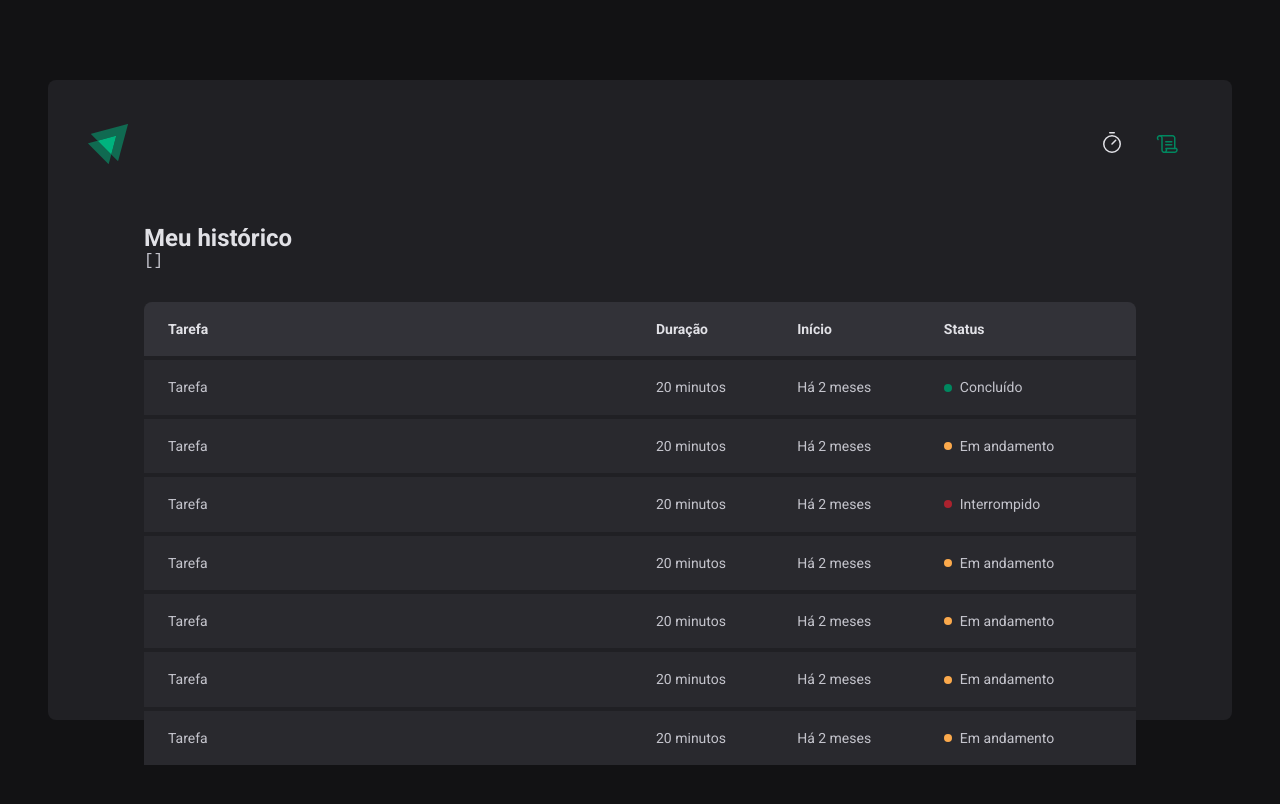
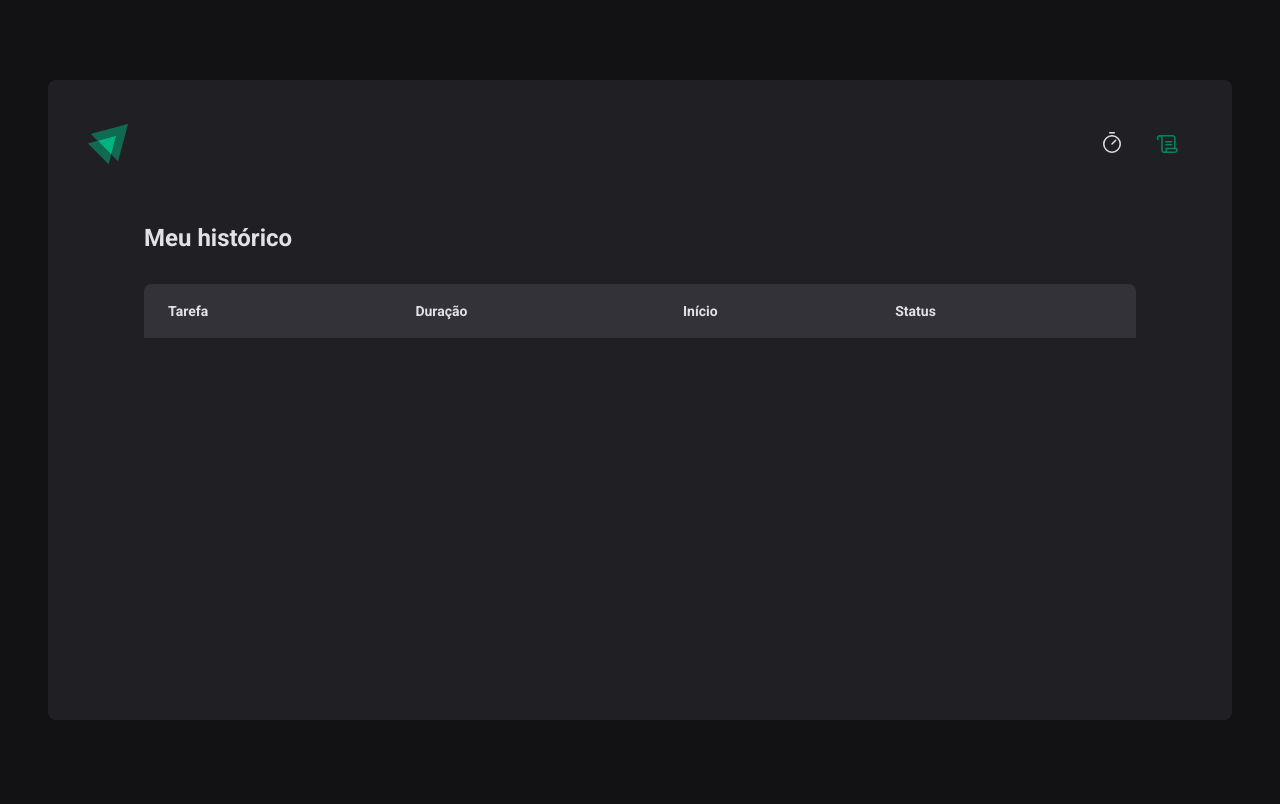
Before and after one commit to marcos-dev14/Ignite-Timer-ReactJS, a React (Vite) app: page /history in a window 1280 px wide. Shown: the top 804 px of the page. Built offline with nearby package versions, Linux system fonts and the light colour scheme.

Commit message:
feat: Listagem do histórico

```diff
--- a/src/pages/History/index.tsx
+++ b/src/pages/History/index.tsx
@@ -8,8 +8,6 @@
   return (
     <HistoryContainer>
       <h1>Meu histórico</h1>
-
-      <pre>{JSON.stringify(cycles, null, 2)}</pre>
 
       <HistoryList>
         <table>
@@ -22,63 +20,28 @@
             </tr>
           </thead>
           <tbody>
-            <tr>
-              <td>Tarefa</td>
-              <td>20 minutos</td>
-              <td>Há 2 meses</td>
-              <td>
-                <Status statusColor="green">Concluído</Status>
-              </td>
-            </tr>
-            <tr>
-              <td>Tarefa</td>
-              <td>20 minutos</td>
-              <td>Há 2 meses</td>
-              <td>
-                <Status statusColor="yellow">Em andamento</Status>
-              </td>
-            </tr>
-            <tr>
-              <td>Tarefa</td>
-              <td>20 minutos</td>
-              <td>Há 2 meses</td>
-              <td>
-                <Status statusColor="red">Interrompido</Status>
-              </td>
-            </tr>
-            <tr>
-              <td>Tarefa</td>
-              <td>20 minutos</td>
-              <td>Há 2 meses</td>
-              <td>
-                <Status statusColor="yellow">Em andamento</Status>
-              </td>
-            </tr>
+            {cycles.map((cycle) => {
+              return (
+                <tr key={cycle.id}>
+                  <td>{cycle.task}</td>
+                  <td>{cycle.minutesAmount} minutos</td>
+                  <td>{cycle.startDate.toISOString()}</td>
+                  <td>
+                    {cycle.finishedDate && (
+                      <Status statusColor="green">Concluído</Status>
+                    )}
 
-            <tr>
-              <td>Tarefa</td>
-              <td>20 minutos</td>
-              <td>Há 2 meses</td>
-              <td>
-                <Status statusColor="yellow">Em andamento</Status>
-              </td>
-            </tr>
-            <tr>
-              <td>Tarefa</td>
-              <td>20 minutos</td>
-              <td>Há 2 meses</td>
-              <td>
-                <Status statusColor="yellow">Em andamento</Status>
-              </td>
-            </tr>
-            <tr>
-              <td>Tarefa</td>
-              <td>20 minutos</td>
-              <td>Há 2 meses</td>
-              <td>
-                <Status statusColor="yellow">Em andamento</Status>
-              </td>
-            </tr>
+                    {cycle.interruptedDate && (
+                      <Status statusColor="red">Interrompido</Status>
+                    )}
+
+                    {!cycle.interruptedDate && !cycle.finishedDate && (
+                      <Status statusColor="yellow">Em andamento</Status>
+                    )}
+                  </td>
+                </tr>
+              )
+            })}
           </tbody>
         </table>
       </HistoryList>
--- a/src/pages/Home/components/NewCycleForm/index.tsx
+++ b/src/pages/Home/components/NewCycleForm/index.tsx
@@ -32,7 +32,7 @@
         id="minutesAmount"
         placeholder="00"
         step={5}
-        min={1}
+        min={5}
         max={60}
         disabled={!!activeCycle}
         {...register('minutesAmount', { valueAsNumber: true })}
--- a/src/pages/Home/index.tsx
+++ b/src/pages/Home/index.tsx
@@ -18,7 +18,7 @@
   task: zod.string().min(1, 'Informe a tarefa'),
   minutesAmount: zod
     .number()
-    .min(1, 'O ciclo precisa ser de no mínimo 5 minutos.')
+    .min(5, 'O ciclo precisa ser de no mínimo 5 minutos.')
     .max(60, 'O ciclo precisa ser de no máximo 60 minutos.'),
 })
 
```
